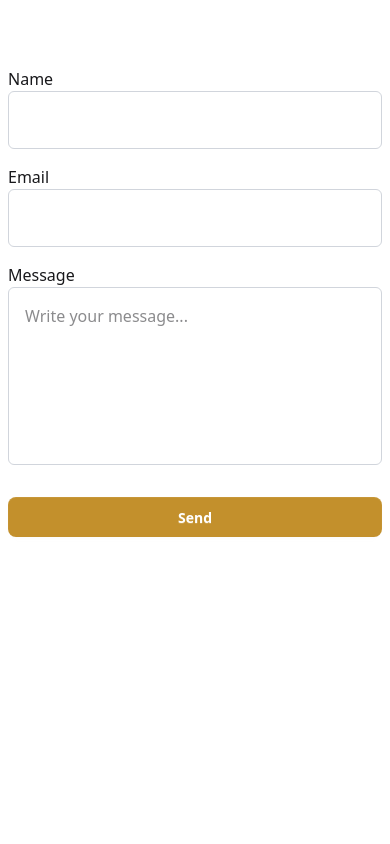
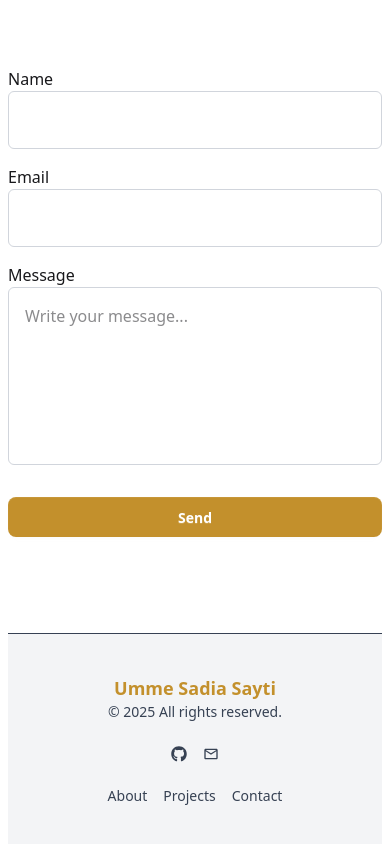
Before and after one commit to Sadia126/Portfolio, a React (Vite) app: page / in a window 390 px wide. Shown: the part 5393-6237 px from the top of the page. Before the commit the page ends 6034 px from the top, so only its background shows below. Built offline with nearby package versions, Linux system fonts and the light colour scheme.

Commit message:
Create Responsive footer

```diff
--- a/src/Layouts/MainLayouts/Main.jsx
+++ b/src/Layouts/MainLayouts/Main.jsx
@@ -1,12 +1,14 @@
 import React from 'react';
 import { Outlet } from 'react-router-dom';
 import Navbar from '../../Pages/Home/Navbar/Navbar';
+import Footer from '../../Pages/Home/Footer/Footer';
 
 const Main = () => {
     return (
         <>
             <Navbar></Navbar>
             <Outlet></Outlet>
+            <Footer></Footer>
         </>
     );
 };
--- /dev/null
+++ b/src/Pages/Home/Footer/Footer.jsx
@@ -0,0 +1,50 @@
+import { FaGithub } from "react-icons/fa";
+import { MdOutlineMailOutline } from "react-icons/md";
+
+const Footer = () => {
+  return (
+    <footer className="bg-gray-100 text-gray-700 py-10 mt-20 border-t">
+      <div className="max-w-7xl mx-auto px-4 flex flex-col md:flex-row justify-between items-center gap-6">
+        {/* Left: Name & Rights */}
+        <div className="text-center md:text-left">
+          <h2 className="text-lg font-semibold text-[#c3902c]">Umme Sadia Sayti</h2>
+          <p className="text-sm">&copy; {new Date().getFullYear()} All rights reserved.</p>
+        </div>
+
+        {/* Center: Social Icons */}
+        <div className="flex gap-4">
+          <a
+            href="https://github.com/Sadia126/"
+            target="_blank"
+            rel="noopener noreferrer"
+            className="hover:text-[#c3902c] transition"
+          >
+            <FaGithub />
+          </a>
+
+          <a
+            href="mailto:ummesadiasayti@gmail.com"
+            className="hover:text-[#c3902c] transition"
+          >
+            <MdOutlineMailOutline />
+          </a>
+        </div>
+
+        {/* Right: Quick nav (optional) */}
+        <div className="flex gap-4 text-sm">
+          <a href="#aboutme" className="hover:text-[#c3902c] transition">
+            About
+          </a>
+          <a href="#project" className="hover:text-[#c3902c] transition">
+            Projects
+          </a>
+          <a href="#contact" className="hover:text-[#c3902c] transition">
+            Contact
+          </a>
+        </div>
+      </div>
+    </footer>
+  );
+};
+
+export default Footer;
```
